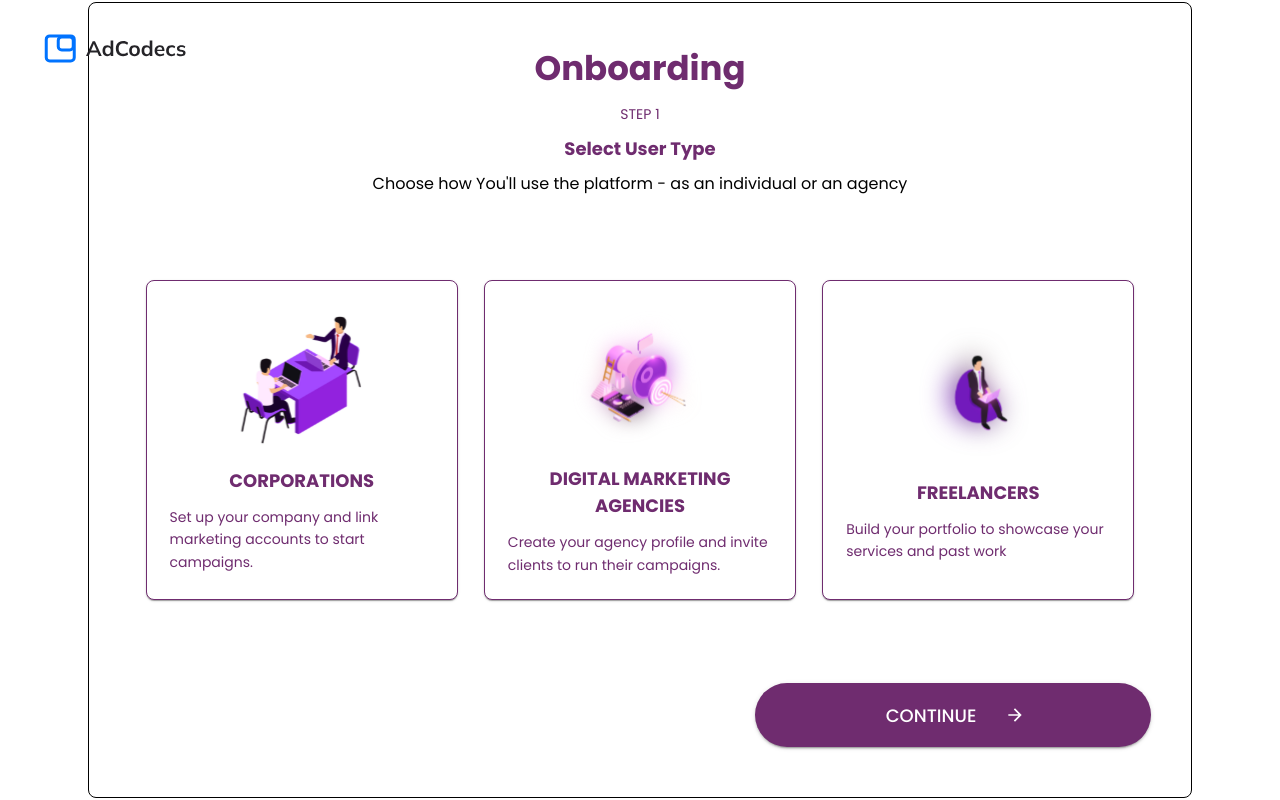
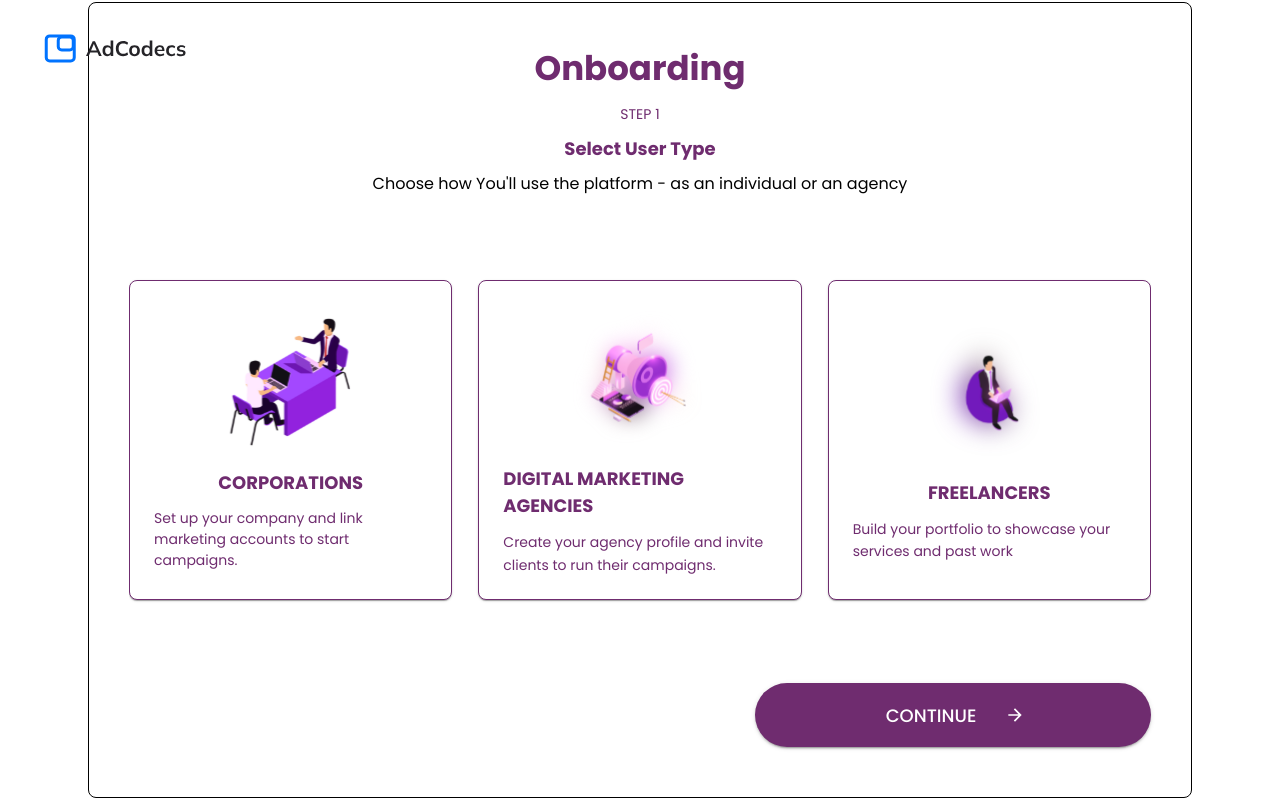
Before and after one commit to Briankimp/interview, a Next.js app: page /onboarding/step1 in a window 1280 px wide. Built offline with nearby package versions, Linux system fonts and the light colour scheme.

Commit message:
feat(Chore) Clean step 1

```diff
--- a/app/onboarding/step1/page.tsx
+++ b/app/onboarding/step1/page.tsx
@@ -1,5 +1,5 @@
 "use client"
-import { Box, Button, Paper, Typography } from '@mui/material'
+import { Box, Paper, Typography } from '@mui/material'
 import React from 'react'
 import Image from 'next/image'
 
@@ -16,28 +16,26 @@ const StepOne = () => {
     >
         <Box
             sx={{
+                flex: 1,
                 display: 'flex',
-                flexDirection: { xs: 'column', sm: 'row' },
+                flexDirection: { xs: 'column', md: 'row' },
                 alignItems: 'center',
                 justifyContent: 'center',
                 gap: { xs: 2, sm: 3.25 },
-                width: { xs: '100%', md: 989 },
-                height: { xs: 'auto', md: 320 },
-                flexWrap: 'wrap',
+                overflowY: 'auto',
                 p: { xs: 2, sm: 0 }
             }}>
                 <Paper sx={{
+                flex: 1,
                 display: 'flex',
                 flexDirection: 'column',
                 alignItems: 'center',
                 justifyContent: 'center',
                 border:"1px solid",
                 borderRadius: 2,
-                    height: { xs: 'auto', md: 320 },
-                    width: { xs: '100%', md: 312.33 },
-                    p: { xs: 2, md: 3 },
-                    gap: { xs: 1, md: 1.5 },
-                    maxWidth: 312.33,
+                height: { xs: 'auto', sm: 320 },
+                p: { xs: 2, sm: 3 },
+                gap: { xs: 1, sm: 1.5 },
                 boxSizing: 'border-box'
                 }}>
                     <Image
@@ -48,32 +46,25 @@ const StepOne = () => {
                         style={{ maxWidth: '100%', height: 'auto' }}
                     />
                     <Typography
+                    variant="h4"
                     sx={{
-                        fontSize: { xs: 16, sm: 18 },
+
                         fontWeight: 700,
-                        color: 'text.primary',
-                        letterSpacing: 0,
-                        width: { xs: '100%', sm: 264.33 },
-                        textAlign: "center",
-                        lineHeight: { xs: 1.5, sm: '27px' },
-                        display: "block",
-                        wordBreak: 'break-word'
+
                     }}
                         >CORPORATIONS</Typography>
                     <Typography
+                    variant="h5"
                     sx={{
-                        fontSize: { xs: 13, sm: 14 },
+
                         fontWeight: 400,
                         color: 'text.primary',
-                        letterSpacing: 0,
-                        width: { xs: '100%', sm: 264.33 },
-                        textAlign: "left",
-                        lineHeight: { xs: 1.5, sm: '160%' },
-                        wordBreak: 'break-word'
+
                     }}
                         >Set up your company and link marketing accounts to start campaigns.</Typography>
                 </Paper>
                 <Paper sx={{
+                    flex: 1,
                     display: 'flex',
                     flexDirection: 'column',
                     alignItems: 'center',
@@ -81,41 +72,40 @@ const StepOne = () => {
                     border:"1px solid",
                     borderRadius: 2,
                     height: { xs: 'auto', sm: 320 },
-                    width: { xs: '100%', sm: 312.33 },
+
                     p: { xs: 2, sm: 3 },
                     gap: { xs: 1, sm: 1.5 },
-                    maxWidth: 312.33,
+
                     boxSizing: 'border-box'
                 }}>
                     <Image src='/digitalm.svg' alt='agency' width={150} height={150}/>
                     <Typography
+                    variant="h4"
                     sx={{
-                        fontSize: { xs: 16, sm: 18 },
+
                        fontWeight: 700,
                         color: 'text.primary',
-                        letterSpacing: 0,
-                        width: { xs: '100%', sm: 264.33 },
-                        textAlign: "center",
-                        lineHeight: { xs: 1.5, sm: '27px' },
-                        display: "block",
-                        wordBreak: 'break-word'
+
                      }}
                         >DIGITAL MARKETING AGENCIES</Typography>
                     <Typography
+                    variant="h5"
                     sx={{
                         fontSize: { xs: 13, sm: 14 },
                         fontWeight: 400,
                         color: 'text.primary',
                         letterSpacing: 0,
-                        width: { xs: '100%', sm: 264.33 },
+                        //width: { xs: '100%', sm: 264.33 },
                         textAlign: "left",
                         lineHeight: { xs: 1.5, sm: '160%' },
                         wordBreak: 'break-word'
                     }}
-                        >Create your agency profile and invite clients to run their campaigns.</Typography>
+                        >Create your agency profile and
+                        invite clients to run their campaigns.</Typography>
                 </Paper>
                 <Paper
                 sx={{
+                    flex: 1,
                     display: 'flex',
                     flexDirection: 'column',
                     alignItems: 'center',
@@ -123,32 +113,25 @@ const StepOne = () => {
                     border:"1px solid",
                     borderRadius: 2,
                     height: { xs: 'auto', sm: 320 },
-                    width: { xs: '100%', sm: 312.33 },
                     p: { xs: 2, sm: 3 },
                     gap: { xs: 1, sm: 1.5 },
-                    maxWidth: 312.33,
                     boxSizing: 'border-box'
                 }}>
                     <Image src='/freelancer.svg' alt='agency' width={150} height={150}/>
                     <Typography
+                    variant="h4"
                     sx={{
-                        fontSize: { xs: 16, sm: 18 },
                          fontWeight: 700,
                         color: 'text.primary',
-                        letterSpacing: 0,
-                        width: { xs: '100%', sm: 264.33 },
-                        textAlign: "center",
                         lineHeight: { xs: 1.5, sm: '27px' },
-                        display: "block",
-                        wordBreak: 'break-word'
-                    }}>FREELANCERS</Typography>
+                    }}
+                    >FREELANCERS</Typography>
                     <Typography
+                    variant="h5"
                     sx={{
-                        fontSize: { xs: 13, sm: 14 },
                         fontWeight: 400,
                         color: 'text.primary',
                         letterSpacing: 0,
-                        width: { xs: '100%', sm: 264.33 },
                         textAlign: "left",
                         lineHeight: { xs: 1.5, sm: '160%' },
                         wordBreak: 'break-word'
```
Lines whose indentation alone changed are shown as unchanged.
